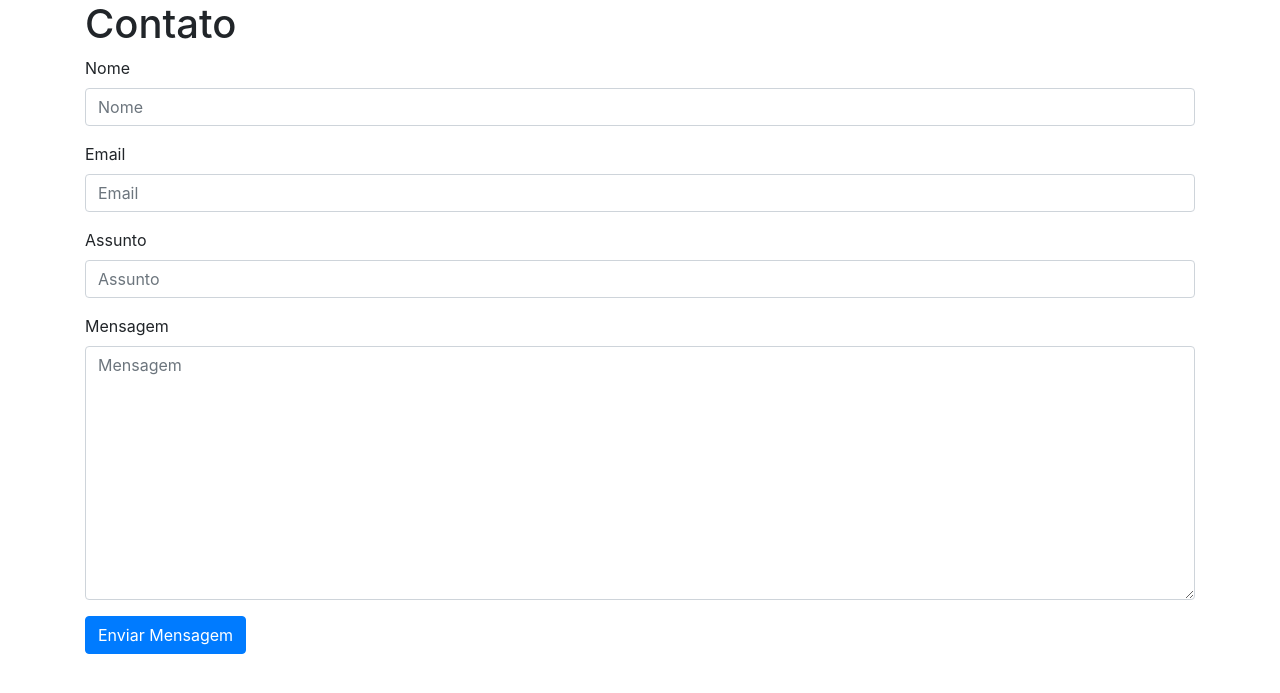
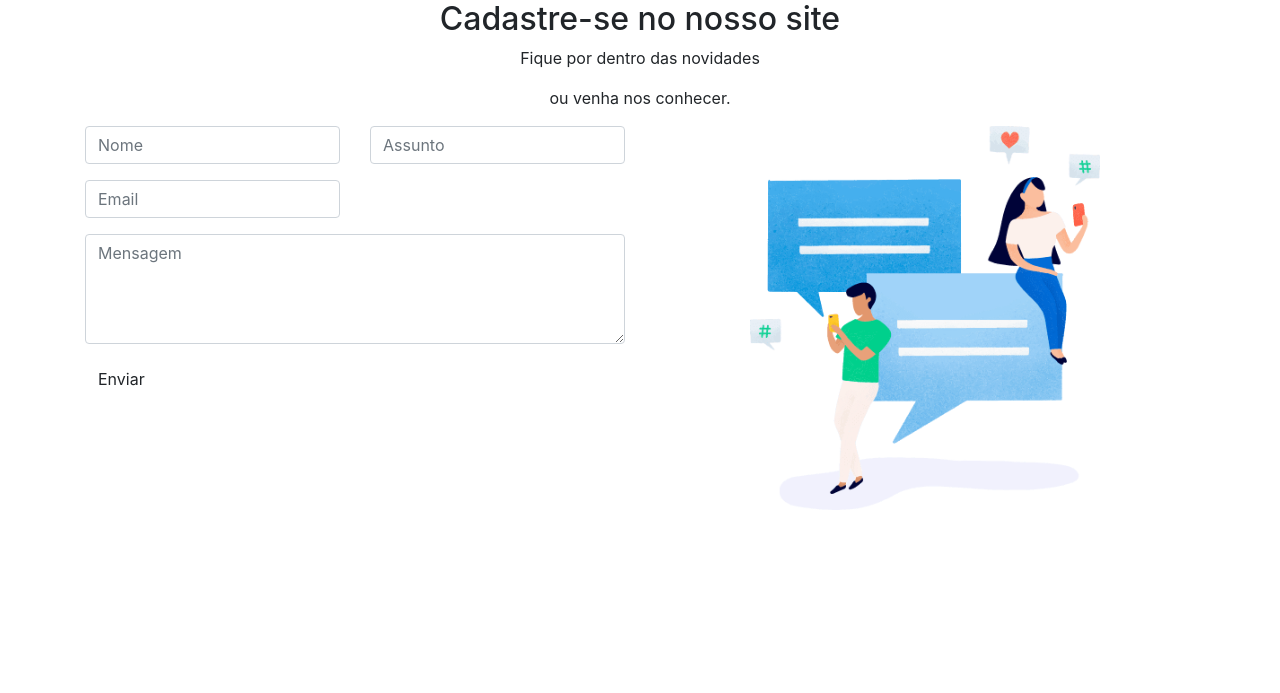
Before and after one commit to LarisseRocha/WebAvancado, a Django app: page /contato/ in a window 1280 px wide. Shown: the top 693 px of the page. Run offline with Django 3.2, Linux system fonts and the light colour scheme; some libraries are stand-ins or nearby versions.

Commit message:
Formulário do template

```diff
--- a/ativi1/templates/contato.html
+++ b/ativi1/templates/contato.html
@@ -1,4 +1,5 @@
 {% load bootstrap4 %}
+{% load static %}
 <!DOCTYPE html>
 <html lang="en">
 <head>
@@ -6,18 +7,19 @@
     <title>Contato</title>
     {% bootstrap_css %}
 </head>
+<!--
 <body>
    <div class="container">
    <h1>Contato</h1>
-   {% bootstrap_messages %} <!-- Caso a mensagem não seja enviada por algum
+   {% bootstrap_messages %}  Caso a mensagem não seja enviada por algum
 
-motivo, deixar uma mensagem -->
+motivo, deixar uma mensagem
     <form action="{% url 'contato' %}" method="post" class="form" autocomplete="off">
    {% csrf_token %} <!-- Recurso de segurança do Django. Gera um token diferente
 
-para cada formulário e verifica se ninguém o alterou no meio do caminho -->
-   {% bootstrap_form form %} <!-- O bootstrap será aplicado em nosso form -->
-   {% buttons %} <!-- Cria um botão -->
+para cada formulário e verifica se ninguém o alterou no meio do caminho
+   {% bootstrap_form form %} <!-- O bootstrap será aplicado em nosso form
+   {% buttons %} <!-- Cria um botão
    <button type="submit" class="btn btn-primary"> Enviar Mensagem</button>
    {% endbuttons %}
    </form>
@@ -25,3 +27,92 @@ para cada formulário e verifica se ninguém o alterou no meio do caminho -->
     {% bootstrap_javascript jquery='full' %}
 </body>
 </html>
+-->
+
+ </section>
+    <!-- blog Section End -->
+    <!--
+    Contact Us Section -->
+    <!--
+    <section id="contact" class="section">
+      Container Starts -->
+      <div class="container">
+        <!-- Start Row -->
+        <div class="row">
+          <div class="col-lg-12">
+            <div class="contact-text section-header text-center">
+              <div>
+                <h2 class="section-title">Cadastre-se no nosso site</h2>
+                <div class="desc-text">
+                  <p>Fique por dentro das novidades</p>
+                  <p>ou venha nos conhecer.</p>
+                </div>
+              </div>
+            </div>
+          </div>
+
+        </div>
+        <!-- End Row -->
+        <!-- Start Row -->
+        <div class="row">
+          <!-- Start Col -->
+          <div class="col-lg-6 col-md-12">
+          <form id="contactForm">
+            <div class="row">
+              <div class="col-md-6">
+                <div class="form-group">
+                  <input type="text" class="form-control" id="name" name="name" placeholder="Nome" required data-error="Please enter your name">
+                  <div class="help-block with-errors"></div>
+                </div>
+              </div>
+              <div class="col-md-6">
+                <div class="form-group">
+                  <input type="text" placeholder="Assunto" id="msg_subject" class="form-control" name="msg_subject" required data-error="Please enter your subject">
+                  <div class="help-block with-errors"></div>
+                </div>
+              </div>
+              <div class="col-md-6">
+                <div class="form-group">
+                  <input type="text" class="form-control" id="email" name="email" placeholder="Email" required data-error="Please enter your Email">
+                  <div class="help-block with-errors"></div>
+                </div>
+              </div>
+              <div class="col-md-6">
+              </div>
+              <div class="col-md-12">
+                <div class="form-group">
+                  <textarea class="form-control" id="message"  name="message" placeholder="Mensagem" rows="4" data-error="Write your message" required></textarea>
+                  <div class="help-block with-errors"></div>
+                </div>
+                <div class="submit-button">
+                  <button class="btn btn-common" id="submit" type="submit">Enviar</button>
+                  <div id="msgSubmit" class="h3 hidden"></div>
+                  <div class="clearfix"></div>
+                </div>
+              </div>
+            </div>
+          </form>
+          </div>
+          <!-- End Col -->
+          <!-- Start Col -->
+          <div class="col-lg-1">
+
+          </div>
+          <!-- End Col -->
+          <!-- Start Col -->
+          <div class="col-lg-4 col-md-12">
+            <div class="contact-img">
+              <img src="{% static 'img/contact/01.png' %}" class="img-fluid" alt="">
+            </div>
+          </div>
+          <!-- End Col -->
+          <!-- Start Col -->
+          <div class="col-lg-1">
+          </div>
+          <!-- End Col -->
+
+        </div>
+        <!-- End Row -->
+      </div>
+    </section>
+    </html>
--- a/ativi1/templates/index.html
+++ b/ativi1/templates/index.html
@@ -1000,7 +1000,7 @@
     Contact Us Section -->
     <!--
     <section id="contact" class="section">
-      <!-- Container Starts -->
+      Container Starts -->
       <div class="container">
         <!-- Start Row -->
         <div class="row">
```
